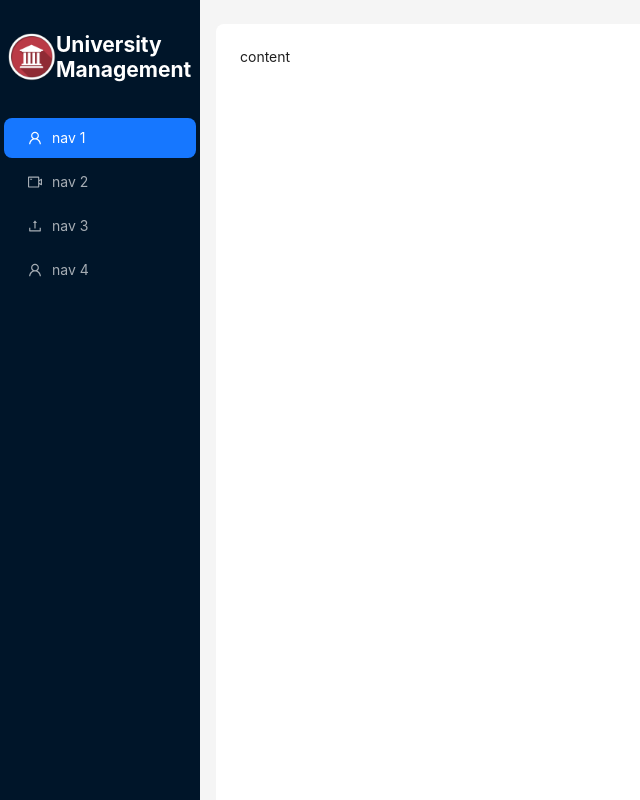
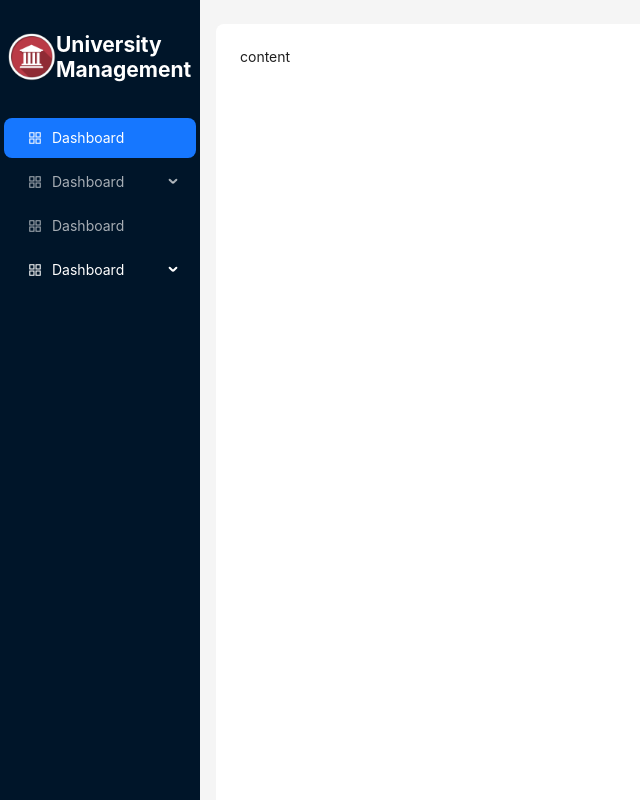
Before and after one commit to aHasnat1997/university-management-system-frontend, a React (Vite) app: page / in a window 1280 px wide. Shown: the whole page, without its empty margins (0-640 px from the left). Built offline with nearby package versions, Linux system fonts and the light colour scheme.

Commit message:
ADD: side menu

```diff
--- a/src/layout/MainLayout.tsx
+++ b/src/layout/MainLayout.tsx
@@ -1,15 +1,49 @@
 import React from 'react';
-import { UploadOutlined, UserOutlined, VideoCameraOutlined } from '@ant-design/icons';
+import { AppstoreOutlined } from '@ant-design/icons';
 import { Layout, Menu, theme } from 'antd';
-import logo from '../assets/favicon.png'
+import logo from '../assets/favicon.png';
 
 const { Content, Sider } = Layout;
 
-const items = [UserOutlined, VideoCameraOutlined, UploadOutlined, UserOutlined].map(
-    (icon, index) => ({
-        key: String(index + 1),
-        icon: React.createElement(icon),
-        label: `nav ${index + 1}`,
+const items = [
+    {
+        title: 'Dashboard',
+        icon: AppstoreOutlined
+    },
+    {
+        title: 'Dashboard',
+        icon: AppstoreOutlined,
+        child: [
+            {
+                title: 'Dashboard'
+            },
+            {
+                title: 'Dashboard'
+            },
+        ]
+    },
+    {
+        title: 'Dashboard',
+        icon: AppstoreOutlined
+    },
+    {
+        title: 'Dashboard',
+        icon: AppstoreOutlined,
+        child: [
+            {
+                title: 'Dashboard'
+            }
+        ]
+    },
+].map(
+    (item, i) => ({
+        key: i,
+        icon: React.createElement(item.icon),
+        label: item.title,
+        children: item.child?.map((child, i) => ({
+            key: i,
+            label: child.title,
+        }))
     }),
 );
 
@@ -23,12 +57,12 @@ const MainLayout: React.FC = () => {
             <Sider
                 breakpoint="lg"
                 collapsedWidth="0"
-                onBreakpoint={(broken) => {
-                    console.log(broken);
-                }}
-                onCollapse={(collapsed, type) => {
-                    console.log(collapsed, type);
-                }}
+            // onBreakpoint={(broken) => {
+            //     console.log(broken);
+            // }}
+            // onCollapse={(collapsed, type) => {
+            //     console.log(collapsed, type);
+            // }}
             >
                 <div
                     style={{
@@ -41,7 +75,7 @@ const MainLayout: React.FC = () => {
                     <img src={logo} alt="logo" style={{ width: '3rem', height: '3rem' }} />
                     <h1>University <br /> Management</h1>
                 </div>
-                <Menu theme="dark" mode="inline" defaultSelectedKeys={['1']} items={items} />
+                <Menu theme="dark" mode="inline" defaultSelectedKeys={['0']} items={items} />
             </Sider>
             <Layout>
                 {/* <Header style={{ padding: 0, background: colorBgContainer }} /> */}
```
